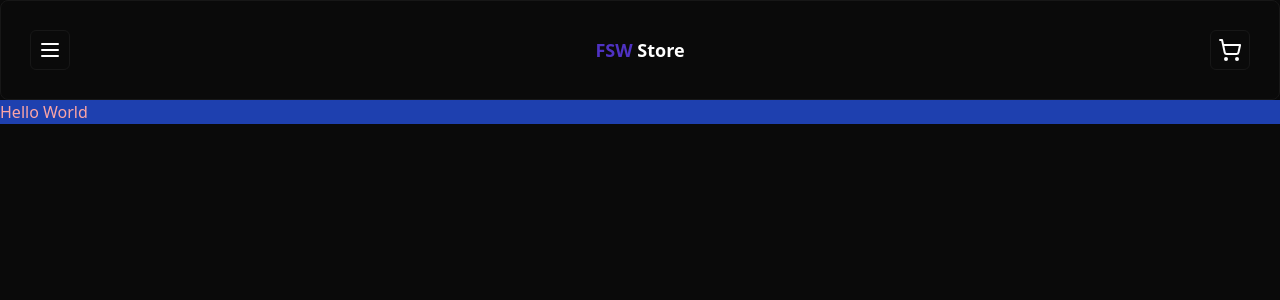
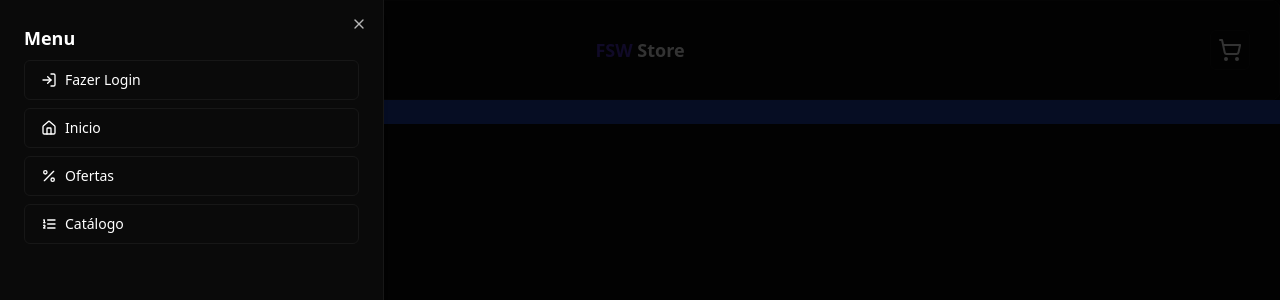
Before and after one commit to Felipecdc/store_FSW, a Next.js app: page / in a window 1280 px wide. Both pictures are taken after a click on the button 49 px from the left and 49 px from the top of the page. Shown: the top 300 px of the page. Built offline with nearby package versions, Linux system fonts and the light colour scheme.

Commit message:
feat: add header menu using sheet component

```diff
--- a/package.json
+++ b/package.json
@@ -10,6 +10,7 @@
   },
   "dependencies": {
     "@prisma/client": "^5.19.1",
+    "@radix-ui/react-dialog": "^1.1.1",
     "@radix-ui/react-slot": "^1.1.0",
     "class-variance-authority": "^0.7.0",
     "clsx": "^2.1.1",
--- a/src/components/ui/header.tsx
+++ b/src/components/ui/header.tsx
@@ -1,16 +1,51 @@
-import { MenuIcon, ShoppingCartIcon } from "lucide-react";
+import {
+  HomeIcon,
+  ListOrderedIcon,
+  LogInIcon,
+  MenuIcon,
+  PercentIcon,
+  ShoppingCartIcon,
+} from "lucide-react";
 import { Button } from "./button";
 import { Card } from "./card";
+import { Sheet, SheetContent, SheetHeader, SheetTrigger } from "./sheet";
 
 const Header = () => {
   return (
     <Card className="flex items-center justify-between p-[1.8rem]">
-      <Button size="icon" variant="outline">
-        <MenuIcon />
-      </Button>
+      <Sheet>
+        <SheetTrigger asChild>
+          <Button size="icon" variant="outline">
+            <MenuIcon />
+          </Button>
+        </SheetTrigger>
+        <SheetContent side="left">
+          <SheetHeader className="text-left text-lg font-semibold">
+            Menu
+          </SheetHeader>
+
+          <div className="mt-2 flex flex-col gap-2">
+            <Button variant="outline" className="w-full justify-start gap-2">
+              <LogInIcon size={16} />
+              Fazer Login
+            </Button>
+            <Button variant="outline" className="w-full justify-start gap-2">
+              <HomeIcon size={16} /> Inicio
+            </Button>
+            <Button variant="outline" className="w-full justify-start gap-2">
+              <PercentIcon size={16} /> Ofertas
+            </Button>
+            <Button variant="outline" className="w-full justify-start gap-2">
+              <ListOrderedIcon size={16} /> Catálogo
+            </Button>
+          </div>
+        </SheetContent>
+      </Sheet>
+
       <h1 className="text-lg font-semibold">
         <span className="text-primary">FSW</span> Store
       </h1>
+
       <Button size="icon" variant="outline">
         <ShoppingCartIcon />
       </Button>
--- /dev/null
+++ b/src/components/ui/sheet.tsx
@@ -0,0 +1,140 @@
+"use client";
+
+import * as React from "react";
+import * as SheetPrimitive from "@radix-ui/react-dialog";
+import { cva, type VariantProps } from "class-variance-authority";
+import { X } from "lucide-react";
+
+import { cn } from "@/lib/utils";
+
+const Sheet = SheetPrimitive.Root;
+
+const SheetTrigger = SheetPrimitive.Trigger;
+
+const SheetClose = SheetPrimitive.Close;
+
+const SheetPortal = SheetPrimitive.Portal;
+
+const SheetOverlay = React.forwardRef<
+  React.ElementRef<typeof SheetPrimitive.Overlay>,
+  React.ComponentPropsWithoutRef<typeof SheetPrimitive.Overlay>
+>(({ className, ...props }, ref) => (
+  <SheetPrimitive.Overlay
+    className={cn(
+      "fixed inset-0 z-50 bg-black/80 data-[state=open]:animate-in data-[state=closed]:animate-out data-[state=closed]:fade-out-0 data-[state=open]:fade-in-0",
+      className,
+    )}
+    {...props}
+    ref={ref}
+  />
+));
+SheetOverlay.displayName = SheetPrimitive.Overlay.displayName;
+
+const sheetVariants = cva(
+  "fixed z-50 gap-4 bg-background p-6 shadow-lg transition ease-in-out data-[state=open]:animate-in data-[state=closed]:animate-out data-[state=closed]:duration-300 data-[state=open]:duration-500",
+  {
+    variants: {
+      side: {
+        top: "inset-x-0 top-0 border-b data-[state=closed]:slide-out-to-top data-[state=open]:slide-in-from-top",
+        bottom:
+          "inset-x-0 bottom-0 border-t data-[state=closed]:slide-out-to-bottom data-[state=open]:slide-in-from-bottom",
+        left: "inset-y-0 left-0 h-full w-3/4 border-r data-[state=closed]:slide-out-to-left data-[state=open]:slide-in-from-left sm:max-w-sm",
+        right:
+          "inset-y-0 right-0 h-full w-3/4  border-l data-[state=closed]:slide-out-to-right data-[state=open]:slide-in-from-right sm:max-w-sm",
+      },
+    },
+    defaultVariants: {
+      side: "right",
+    },
+  },
+);
+
+interface SheetContentProps
+  extends React.ComponentPropsWithoutRef<typeof SheetPrimitive.Content>,
+    VariantProps<typeof sheetVariants> {}
+
+const SheetContent = React.forwardRef<
+  React.ElementRef<typeof SheetPrimitive.Content>,
+  SheetContentProps
+>(({ side = "right", className, children, ...props }, ref) => (
+  <SheetPortal>
+    <SheetOverlay />
+    <SheetPrimitive.Content
+      ref={ref}
+      className={cn(sheetVariants({ side }), className)}
+      {...props}
+    >
+      {children}
+      <SheetPrimitive.Close className="absolute right-4 top-4 rounded-sm opacity-70 ring-offset-background transition-opacity hover:opacity-100 focus:outline-none focus:ring-2 focus:ring-ring focus:ring-offset-2 disabled:pointer-events-none data-[state=open]:bg-secondary">
+        <X className="h-4 w-4" />
+        <span className="sr-only">Close</span>
+      </SheetPrimitive.Close>
+    </SheetPrimitive.Content>
+  </SheetPortal>
+));
+SheetContent.displayName = SheetPrimitive.Content.displayName;
+
+const SheetHeader = ({
+  className,
+  ...props
+}: React.HTMLAttributes<HTMLDivElement>) => (
+  <div
+    className={cn(
+      "flex flex-col space-y-2 text-center sm:text-left",
+      className,
+    )}
+    {...props}
+  />
+);
+SheetHeader.displayName = "SheetHeader";
+
+const SheetFooter = ({
+  className,
+  ...props
+}: React.HTMLAttributes<HTMLDivElement>) => (
+  <div
+    className={cn(
+      "flex flex-col-reverse sm:flex-row sm:justify-end sm:space-x-2",
+      className,
+    )}
+    {...props}
+  />
+);
+SheetFooter.displayName = "SheetFooter";
+
+const SheetTitle = React.forwardRef<
+  React.ElementRef<typeof SheetPrimitive.Title>,
+  React.ComponentPropsWithoutRef<typeof SheetPrimitive.Title>
+>(({ className, ...props }, ref) => (
+  <SheetPrimitive.Title
+    ref={ref}
+    className={cn("text-lg font-semibold text-foreground", className)}
+    {...props}
+  />
+));
+SheetTitle.displayName = SheetPrimitive.Title.displayName;
+
+const SheetDescription = React.forwardRef<
+  React.ElementRef<typeof SheetPrimitive.Description>,
+  React.ComponentPropsWithoutRef<typeof SheetPrimitive.Description>
+>(({ className, ...props }, ref) => (
+  <SheetPrimitive.Description
+    ref={ref}
+    className={cn("text-sm text-muted-foreground", className)}
+    {...props}
+  />
+));
+SheetDescription.displayName = SheetPrimitive.Description.displayName;
+
+export {
+  Sheet,
+  SheetPortal,
+  SheetOverlay,
+  SheetTrigger,
+  SheetClose,
+  SheetContent,
+  SheetHeader,
+  SheetFooter,
+  SheetTitle,
+  SheetDescription,
+};
```
Also changed, not shown: 1 other file (tests, documents, lock files or other folders).
